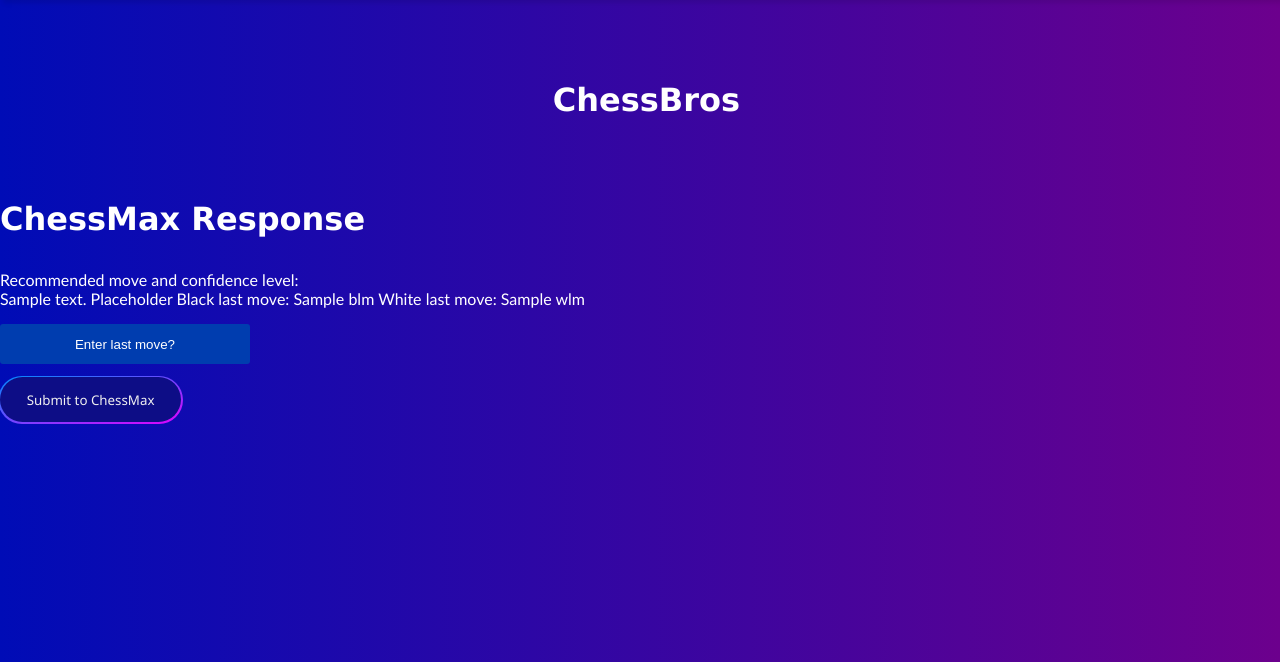
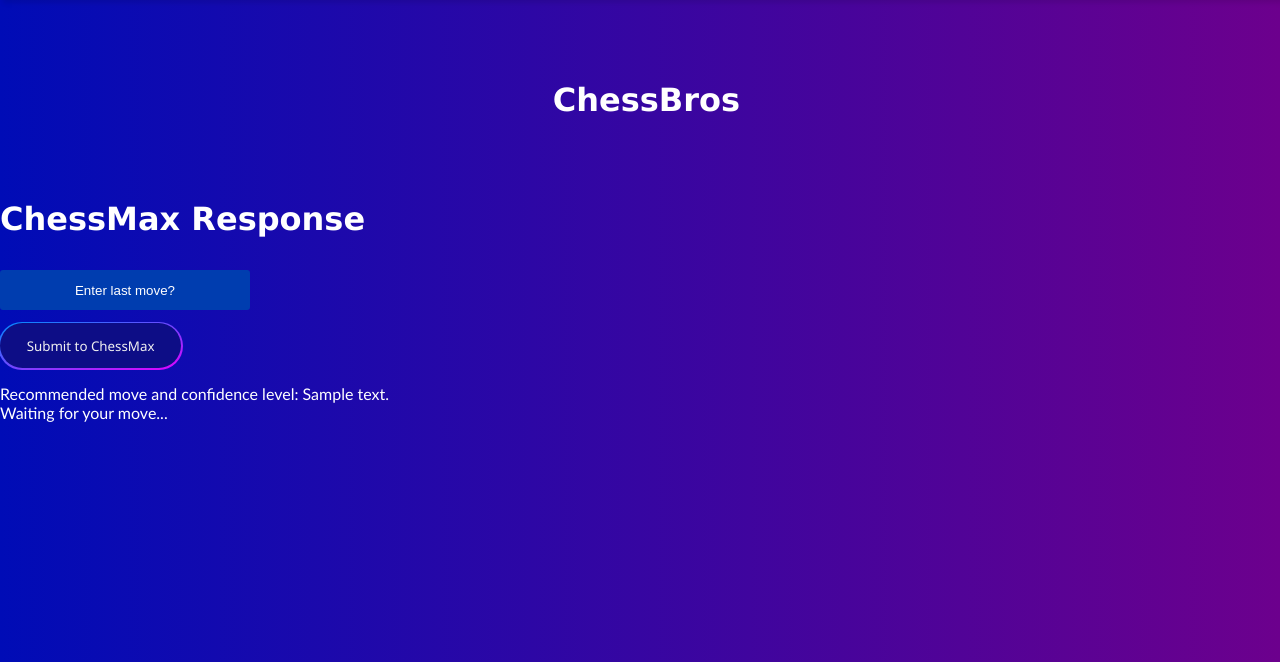
Before and after one commit to Cathedral-DevOps/CHESS, a Flask app: template templates/index.html in a window 1280 px wide. Shown: the part 50-712 px from the top of the page. Run offline with Flask 3, Linux system fonts and the light colour scheme; the template is opened without the code that fills it: most values are stand-ins (such as "Sample title", 1, 10 or a date in 2020).

Commit message:
Changes to be committed: 	modified:   main.py 	modified:   processing.py 	renamed:    templates/index.js -> static/index.js 	renamed:    templates/style.css -> static/style.css 	modified:   templates/index.html

```diff
--- a/main.py
+++ b/main.py
@@ -7,7 +7,6 @@ app = Flask(__name__)
 
 # We use the 2B Instruction-Tuned variant, which fits comfortably on a laptop
 model_id = "google/gemma-2-2b-it"
-
 print("Loading Gemma 2")
 
 # Set up the text generation pipeline globally so it only loads into memory ONCE on startup
@@ -16,74 +15,75 @@ pipe = pipeline(
     model=model_id,
     # bfloat16 cuts memory usage in half so it runs safely on your Mac
     model_kwargs={"torch_dtype": torch.bfloat16},
-    device_map="auto"  # Automatically utilizes Mac hardware optimization (MPS/Metal)
+    device_map="auto" # Automatically utilizes Mac hardware optimization (MPS/Metal)
 )
 print("-------Gemma 2 pipeline loaded successfully!-------")
 
-
 ## FLASK ROUTES
-
 @app.route("/")
 def home():
     # Pass None initially so the template knows there is no output yet
     return render_template("index.html", content=None)
 
-#call variables from JavaScript
+# Unified Route: Receives data, analyzes it, queries the AI, and returns the response
 @app.route('/api/receive-data', methods=['POST', 'OPTIONS'])
 def receive_data():
-    #Sec Req
+    # Security Response for CORS Preflight requests from browsers
     if request.method == 'OPTIONS':
         response = jsonify({"status":"preflight"})
         response.headers.add("Access-Control-Allow-Origin","*")
         response.headers.add("Access-Control-Allow-Headers","Content-Type")
         response.headers.add("Access-Control-Allow-Methods", "POST")
         return response, 200
-        #capture
+
+    # Capture incoming JSON data from JavaScript
     data = request.get_json()
     if not data:
-        return jsonify({"status":"error","message":"No data received"}), 4
+        return jsonify({"status":"error","message":"No data received"}), 400
+
     username = data.get("username")
     xCoordinate = data.get("xCoordinate")
     yCoordinate = data.get("yCoordinate")
     placement = data.get("placement")
-    print(f"Received: {username}, {xCoordinate}, {yCoordinate}, {placement}")
-    #run analysis
-    analyzed_move = calculate(xCoordinate, yCoordinate, placement)
-    print(f"ready for ai. {analyzed_move}")
-    return analyzed_move
-    #respond
-    response = jsonify({
-        "status":"success",
-        "message": analyzed_move
-    })
-    response.headers.add("Acess-Control-Allow-Origin","*")
-    return response, 200
 
+    print(f"Received from JS: {username}, {xCoordinate}, {yCoordinate}, {placement}")
 
-@app.route('/submit', methods=['POST'])
-def submit(analyzed_move):
-    captured_entry = request.form.get('lastmove')
-    if not captured_entry:
-        return render_template("index.html", content="No move entered. Please try again.")
+    # Run Analysis and AI generation within a single safe lifecycle loop
+    try:
+        # Step 1: Run your calculation engine
+        analyzed_move = calculate(xCoordinate, yCoordinate, placement)
+        print(f"Processed Chess Move notation: {analyzed_move}")
 
+        if not analyzed_move:
+            return jsonify({"error":"The processing script returned an empty string"}), 500
 
-    # Format your prompt as a structured chat history with the NEW dynamic chess move
-    messages = [
-        {
-            "role": "user",
-            "content": f"You are a chess grandmaster AI. Analyze these opening moves and tell me the best response for black. Only mention the name of the move and your confidence out of 100% in a well-formatted way: {analyzed_move}. DO NOT EXPLAIN ANYTHING. ONLY GIVE ME THE MOVE AND CONFIDENCE LEVEL ALONE. MAKE A MOVE THAT IS IMPOSSIBLE TO BEAT."
-        },
-    ]
+        # Step 2: Format the dynamic prompt for your local Gemma model
+        messages = [
+            {
+                "role": "user",
+                "content": f"You are a chess grandmaster AI. Analyze these opening moves and tell me the best response for black. Only mention the name of the move and your confidence out of 100% in a well-formatted way: {analyzed_move}. DO NOT EXPLAIN ANYTHING. ONLY GIVE ME THE MOVE AND CONFIDENCE LEVEL ALONE. MAKE A MOVE THAT IS IMPOSSIBLE TO BEAT."
+            },
+        ]
 
-    print(f"\n--- Asking Gemma 2 about move: {analyzed_move} ---")
+        print(f"\n--- Asking Gemma 2 about move: {analyzed_move} ---")
 
-    # Generate the text on-demand inside the view function
-    outputs = pipe(messages, max_new_tokens=100, clean_up_tokenization_spaces=True)
-    gemma_string = outputs[0]["generated_text"][-1]["content"]
+        # Step 3: Run the AI execution sequence right here while variables exist in memory
+        outputs = pipe(messages, max_new_tokens=100, clean_up_tokenization_spaces=True)
+        gemma_string = outputs[0]["generated_text"][-1]["content"]
+        print(f"Gemma Response: {gemma_string}")
 
-    # This return statement fixes the TypeError by rendering the page with the response!
-    return render_template("index.html", content=gemma_string, last_move=analyzed_move)
+        # Step 4: Send everything back to your raw JavaScript application
+        response = jsonify({
+            "status": "success",
+            "processed_move": analyzed_move,
+            "ai_response": gemma_string
+        })
+        response.headers.add("Access-Control-Allow-Origin","*")
+        return response, 200
 
+    except Exception as e:
+        print(f"DEBUG ERROR: pipeline crashed due to {str(e)}")
+        return jsonify({"error": f"Internal pipeline crash: {str(e)}"}), 500
 
 if __name__ == "__main__":
-    app.run(host='0.0.0.0',port="5000",debug=True)
+    app.run(host='0.0.0.0', port=5000, debug=True)
--- a/processing.py
+++ b/processing.py
@@ -4,7 +4,7 @@ listOfNumbers = ["1", "2", "3", "4", "5", "6", "7", "8"]
 listOfPieces = ["pawn", "rook", "knight", "bishop", "queen", "king"]
 
 def calculate(x_in, y_in, placement_in):
-    x_mapped = {
+    x_mapping = {
         "x1": "a",
         "x2": "b",
         "x3": "c",
@@ -14,8 +14,8 @@ def calculate(x_in, y_in, placement_in):
         "x7": "g",
         "x8": "f",
         "x9": "h",
-    }.get(x_in, x_in)
-    y_mapped = {
+    }
+    y_mapping = {
         "y1": "1",
         "y2": "2",
         "y3": "3",
@@ -25,14 +25,11 @@ def calculate(x_in, y_in, placement_in):
         "y7": "7",
         "y8": "8",
         "y9": "9",
-    }.get(y_in, y_in)
+    }
 
-    if placement_in in listOfPieces:
-        first = placement_in
-    if x_in in listOfPlaces:
-        second = x_mapped
-    if y_in in listOfNumbers:
-        third = y_mapped
+    first = placement_in if placement_in in listOfPieces else "invalid"
+    second = x_mapping.get(x_in, "") if x_in in x_mapping else "invalid"
+    third = y_mapping.get(y_in, "") if y_in in y_mapping else "invalid"
 
     result = first + second + third
     print(f"Your move is: {result}")
--- a/templates/index.js
+++ b/static/index.js
@@ -1,10 +1,11 @@
 async function sendVariablesToBackend(){
 
-    const xCoordinate = x1;
-    const yCoordinate = y4;
+    document.getElementById("moveButton").addEventListener("click", async (event) => {
+    event.preventDefault();
+    const xCoordinate = 'x1';
+    const yCoordinate = 'y4';
     const username = 'mathew';
     const placement = 'pawn';
-
     const payload = {
         xCoordinate: xCoordinate,
         yCoordinate: yCoordinate,
@@ -12,7 +13,7 @@ async function sendVariablesToBackend(){
         placement: placement
     };
     try {
-        const response = await fetch('http://localhost:5000/api/receive_data',{
+        const response = await fetch('http://localhost:5000/api/receive-data',{
             method: 'POST',
             headers: {
                 'Content-Type':'application/json'
@@ -21,14 +22,17 @@ async function sendVariablesToBackend(){
         });
         if (response.ok){
             const jsonResponse = await response.json();
-            console.log("Success respone from Flask:", jsonResponse);
-            alert(`Flask says: ${jsonResponse.message}`);
+            console.log("Success response from Flask:", jsonResponse);
+            document.getElementById("aiResponse").innerText = `Best Move: ${jsonResponse.ai_response}`;
         } else {
             console.error("HTTP error status:", response.status);
+            document.getElementById("aiResponse").innerText = `Error: HTTP ${response.status}`;
         }
 
     } catch (error) {
         console.error("Network or connection error:", error);
+        document.getElementById("aiResponse").innerText = `Error: ${error.message}`;
     }
+    });
 }
 sendVariablesToBackend();
--- a/templates/index.html
+++ b/templates/index.html
@@ -3,6 +3,7 @@
 <html>
   <head>
     <title>ChessBros</title>
+    <script src="{{ url_for('static', filename='index.js') }}" defer></script>
     <meta name="viewport" content="width=device-width, initial-scale=1.0" />
     <meta charset="UTF-8" />
     <meta
@@ -13,7 +14,7 @@
       name="keywords"
       content="Chess, AI, ChessBros, Chess Companion, Chess Moves"
     />
-    <link rel="stylesheet" href="style.css" />
+    <link rel="stylesheet" href="{{ url_for('static', filename='style.css') }}" />
   </head>
   <body
     style="
@@ -100,16 +101,13 @@
           &quot;Gill Sans&quot;, &quot;Gill Sans MT&quot;, Calibri,
           &quot;Trebuchet MS&quot;, sans-serif;
       "
+      id="aiResponse"
     >
-      Recommended move and confidence level: <br />
-      {{ content }} Placeholder Black last move: {{blm}} White last move:
-      {{wlm}}
     </p>
 
     <form
       style="text-align: flex-start; margin-top: 1em; margin-bottom: 1em"
-      action="/submit"
-      method="POST"
+      id="chessForm"
     >
       <input
         type="text"
@@ -117,15 +115,15 @@
         name="lastmove"
         placeholder="Enter last move?"
       />
-      <button class="primary" type="submit" style="margin-top: 1em">
+      <button id="moveButton" type="submit" style="margin-top: 1em">
         Submit to ChessMax
       </button>
     </form>
-    <script>
-      function showSidebar() {
-        const sidebar = document.querySelector(".sidebar");
-        sidebar.style.display = "flex";
-      }
+    <p style="text-align: flex-start; color: white; font-family: 'Gill Sans', sans-serif;">
+    Recommended move and confidence level: {{content}} <br />
+    <span id="aiResponse">Waiting for your move...</span>
+    </p>
+
     </script>
   </body>
 </html>
```
Also changed, not shown: static/style.css (renamed from templates/style.css).
